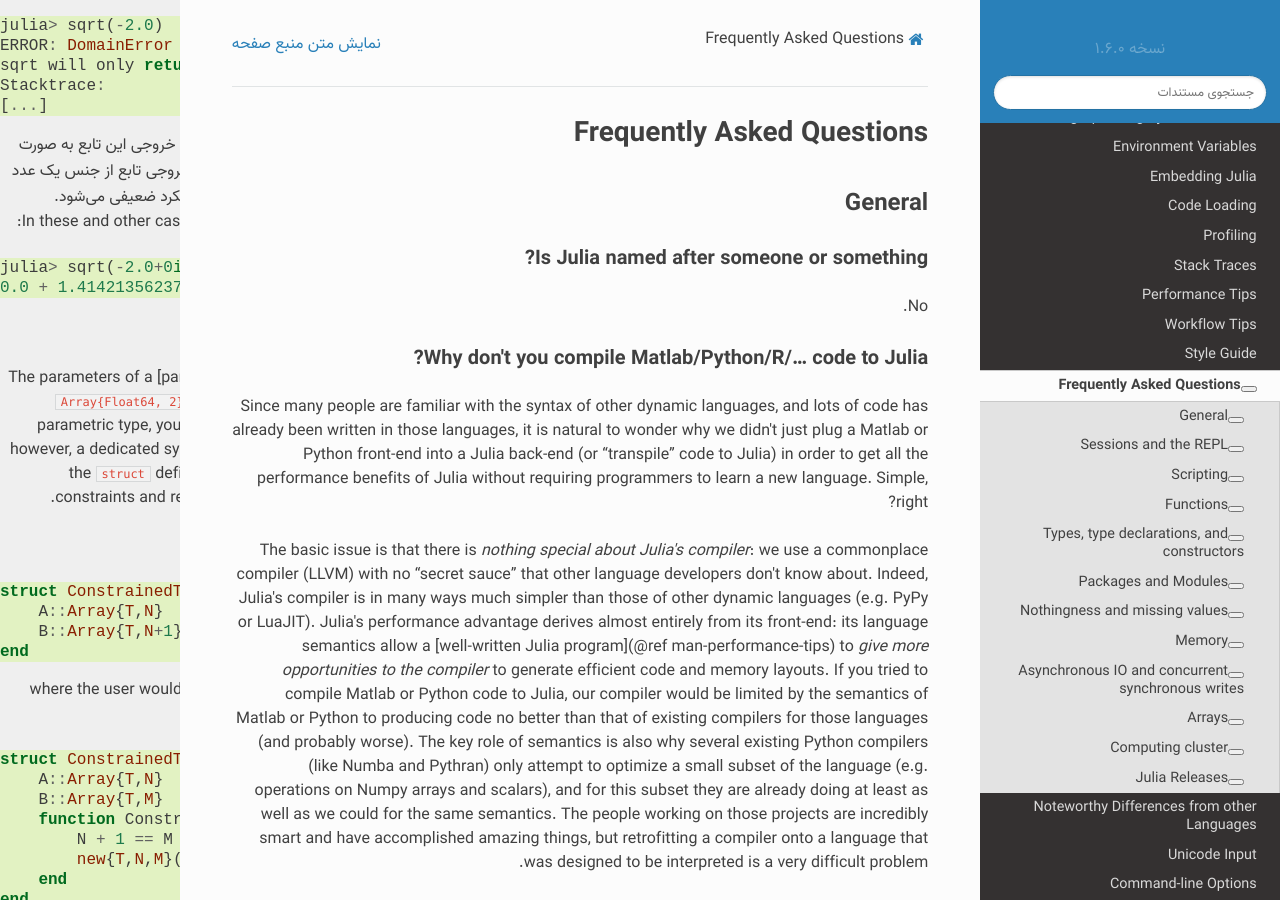
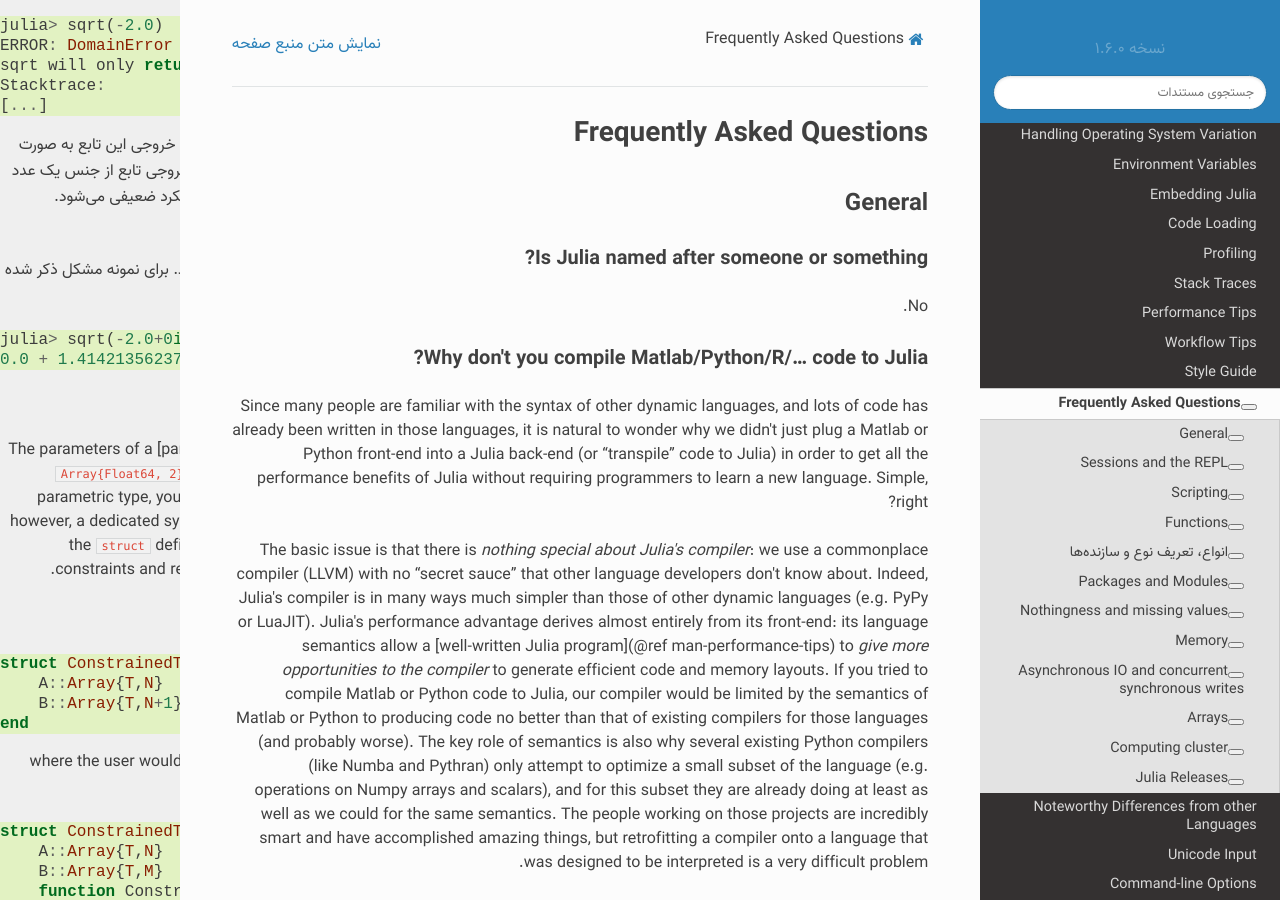
Before and after one commit to AppliedLinearAlgebra-Sharif/julia-docs, a Sphinx documentation site: the page built from docs/manual/faq.md, in a window 1280 px wide and 900 px high. Built offline with Sphinx 7.4.7 and the Read the Docs theme 2.0.0, drawn with Linux system fonts in a browser that asks for light colours; pages that are not in the unit, such as notebooks, are missing from menus; some of the changed text lies outside the part shown.

Commit message:
second commit

````diff
--- a/docs/manual/faq.md
+++ b/docs/manual/faq.md
@@ -322,9 +322,7 @@
 
 <div dir="rtl">
 
-## Types, type declarations, and constructors
-
-### What does "type-stable" mean?
+## انواع، تعریف نوع و سازنده‌ها
 
 ### معنی type-stable چیست؟
 
@@ -395,16 +393,24 @@
  تابع
  `sqrt`
  دارای عملکرد ضعیفی می‌شود.
+
+ در این حالت‌ها، جنس ورودی‌ها باید به صورتی باشد که اگر جنس خروجی نیز
+
+ در این حالت‌ها، جنس ورودی
+ باید به صورتی باشد که اگر
+ جنس خروجی
+ نیز به همان شکل باشد، خواسته شما براورده شود و خروجی مد نظرتان در آن
+ جنس خروجی
+ قابل نمایش باشد. برای
+ نمونه مشکل ذکر شده در بالا را می‌توان به این صورت رفع کرد:
 </div>
-
-
-In these and other cases, you can get the result you want by choosing an *input type* that conveys
-your willingness to accept an *output type* in which the result can be represented:
 
 ```julia
 julia> sqrt(-2.0+0im)
 0.0 + 1.4142135623730951im
 ```
+<div dir="rtl">
+</div>
 
 ### How can I constrain or compute type parameters?
 
````
